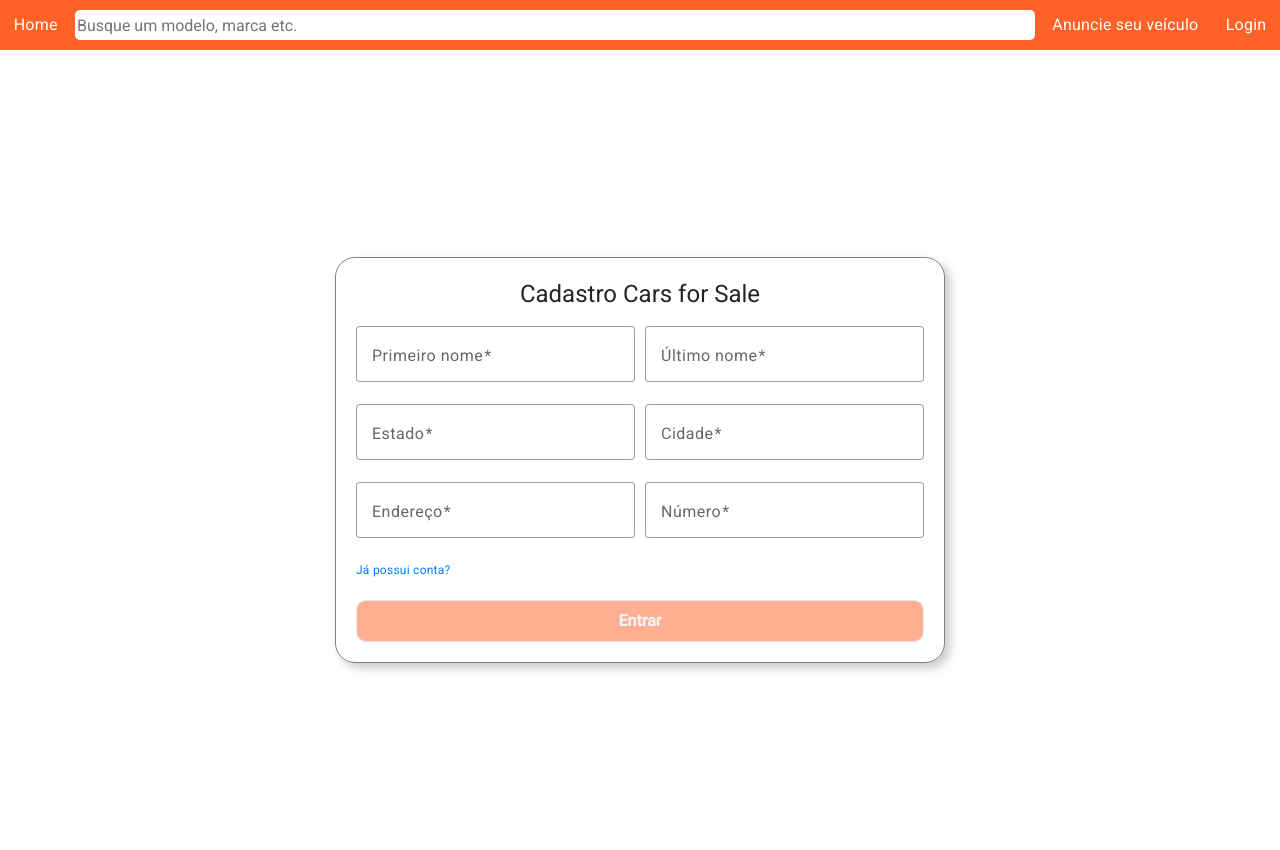
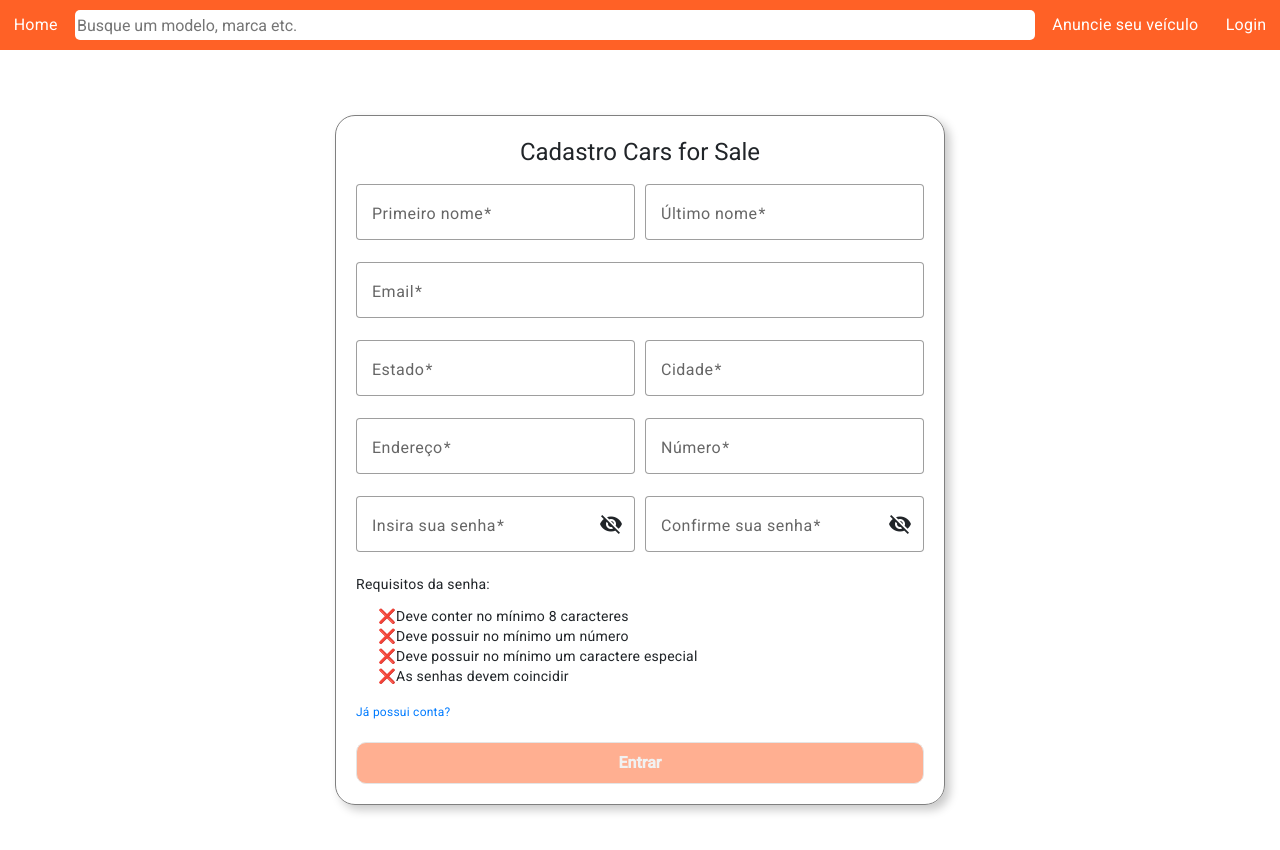
Before and after one commit to LittWill/CarsForSaleProjectImpacta, an Angular app in the folder CarsForSaleFront/: page /cadastro in a window 1280 px wide. Built offline with nearby package versions, Linux system fonts and the light colour scheme.

Commit message:
Desenvolvimento do formulário de cadastro

```diff
--- a/CarsForSaleFront/src/app/app.routes.ts
+++ b/CarsForSaleFront/src/app/app.routes.ts
@@ -6,7 +6,7 @@ import {LoginComponent} from "./login/login.component";
 import { authGuard } from './guards/auth.guard';
 
 export const routes: Routes = [
-  {path: 'anuncios', component: ListarVeiculosComponent, canActivate: [authGuard]},
+  {path: 'anuncios', component: ListarVeiculosComponent},
   {path: '', redirectTo: '/anuncios', pathMatch: 'full'},
   {path: 'anunciar', component: AnunciarVeiculoComponent, canActivate: [authGuard]},
   {path: 'cadastro', component: CadastroComponent},
--- a/CarsForSaleFront/src/app/cadastro/cadastro.component.css
+++ b/CarsForSaleFront/src/app/cadastro/cadastro.component.css
@@ -64,3 +64,11 @@ button[type="submit"]:enabled:hover {
   display: flex;
   justify-content: space-between;
 }
+
+.requisito-senha-violado {
+  list-style-type: '❌';
+}
+
+.requisito-senha-cumprido {
+  list-style-type: '✅';
+}
--- a/CarsForSaleFront/src/app/cadastro/cadastro.component.html
+++ b/CarsForSaleFront/src/app/cadastro/cadastro.component.html
@@ -16,6 +16,11 @@
         <input matInput formControlName="ultimoNome">
       </mat-form-field>
     </div>
+
+    <mat-form-field appearance="outline">
+      <mat-label>Email</mat-label>
+      <input matInput type="email" formControlName="email">
+    </mat-form-field>
 
     <div class="campo-col">
       <mat-form-field appearance="outline">
@@ -41,6 +46,37 @@
       </mat-form-field>
     </div>
 
+    <div class="campo-col">
+      <mat-form-field appearance="outline">
+        <mat-label>Insira sua senha</mat-label>
+        <input matInput type="password" formControlName="senha" [type]="hidePassword ? 'password' : 'text'" #senha>
+        <button type="button" mat-icon-button matSuffix (click)="hidePassword = !hidePassword"
+          [attr.aria-label]="'Hide password'" [attr.aria-pressed]="hidePassword">
+          <mat-icon>{{hidePassword ? 'visibility_off' : 'visibility'}}</mat-icon>
+        </button>
+      </mat-form-field>
+
+      <mat-form-field appearance="outline">
+        <mat-label>Confirme sua senha</mat-label>
+        <input matInput type="password" formControlName="senha" [type]="hideConfirmPassword ? 'password' : 'text'" #confirmacaoSenha>
+        <button type="button" mat-icon-button matSuffix (click)="hideConfirmPassword = !hideConfirmPassword"
+          [attr.aria-label]="'Hide password'" [attr.aria-pressed]="hideConfirmPassword">
+          <mat-icon>{{hideConfirmPassword ? 'visibility_off' : 'visibility'}}</mat-icon>
+        </button>
+      </mat-form-field>
+    </div>
+
+    <div class="requisitos-senha-box">
+      <p>Requisitos da senha:</p>
+      <ul class="requisitos-senha">
+
+        <li [class]="senha.value.length >= 8 ? 'requisito-senha-cumprido' : 'requisito-senha-violado'">Deve conter no mínimo 8 caracteres</li>
+        <li [class]="senha.value.match('[0-9]') != null ? 'requisito-senha-cumprido' : 'requisito-senha-violado'">Deve possuir no mínimo um número</li>
+        <li [class]="senha.value.match('[!@#$%^&*()_+{}\:;<>,.?\/\\|~-]') != null ? 'requisito-senha-cumprido' : 'requisito-senha-violado'">Deve possuir no mínimo um caractere especial</li>
+        <li [class]="senha.value.length > 0 && confirmacaoSenha.value.length > 0 && senha.value === confirmacaoSenha.value ? 'requisito-senha-cumprido' : 'requisito-senha-violado'">As senhas devem coincidir</li>
+      </ul>
+    </div>
+
 
     <div class="rotas-alternativas">
       <a routerLink="/login">Já possui conta?</a>
--- a/CarsForSaleFront/src/app/cadastro/cadastro.component.ts
+++ b/CarsForSaleFront/src/app/cadastro/cadastro.component.ts
@@ -6,7 +6,7 @@ import {map, Observable, startWith} from "rxjs";
 import {AnuncioServiceService} from "../services/anuncio-service.service";
 import {AlertService} from "../services/alert.service";
 import {Router, RouterLink} from "@angular/router";
-import {MatFormField, MatLabel} from "@angular/material/form-field";
+import {MatFormField, MatFormFieldModule, MatLabel} from "@angular/material/form-field";
 import {MatIcon} from "@angular/material/icon";
 import {MatIconButton} from "@angular/material/button";
 import {MatInput} from "@angular/material/input";
@@ -17,6 +17,7 @@ import {AuthService} from "../services/login.service";
   selector: 'app-cadastro',
   standalone: true,
   imports: [
+    MatFormFieldModule,
     FormsModule,
     MatFormField,
     MatIcon,
@@ -33,7 +34,9 @@ export class CadastroComponent {
 
   formularioCadastro: FormGroup
   authRequest !: AuthRequest
-  hide = true;
+  hidePassword = true;
+  hideConfirmPassword = true;
+
   constructor(private formBuilder: FormBuilder,
               private authService: AuthService) {
 
@@ -41,7 +44,8 @@ export class CadastroComponent {
       primeiroNome: ['', [Validators.required]],
       ultimoNome: ['', [Validators.required]],
       email: ['', [Validators.required, Validators.email]],
-      senha: ['', [Validators.required]],
+      senha: ['', [Validators.required, Validators.minLength(8)]],
+      confirmacaoSenha: ['', [Validators.required, Validators.minLength(8)]],
       cep: ['', [Validators.required]],
       cidade: ['', [Validators.required]],
       estado: ['', [Validators.required]],
@@ -51,14 +55,16 @@ export class CadastroComponent {
     });
   }
 
+  senhaPossuiAoMenosUmNumero(){
+
+  }
+
   submeter() {
     this.authRequest = {
       email: this.formularioCadastro.value.email,
       senha: this.formularioCadastro.value.senha
     }
 
-    console.log(this.authRequest);
-
     this.authService.autenticar(this.authRequest);
   }
 
--- a/CarsForSaleFront/src/app/services/login.service.ts
+++ b/CarsForSaleFront/src/app/services/login.service.ts
@@ -71,8 +71,6 @@ export class AuthService {
   usuarioEstaAutenticado(){
     const token = this.obterToken()
 
-    console.log(token)
-
     if (!token){
         return false;
     }
```
Also changed, not shown: CarsForSaleFront/src/app/interfaces/usuario-form.ts (added, +14 -0 lines), CarsForSaleFront/src/app/services/usuario.service.ts (added, +17 -0 lines).
